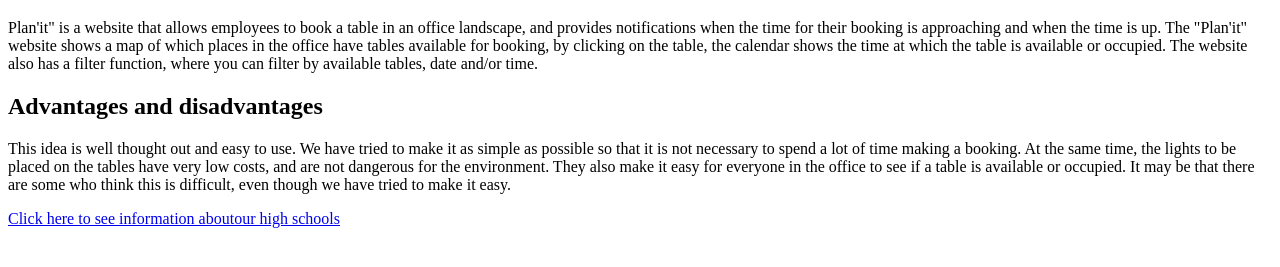
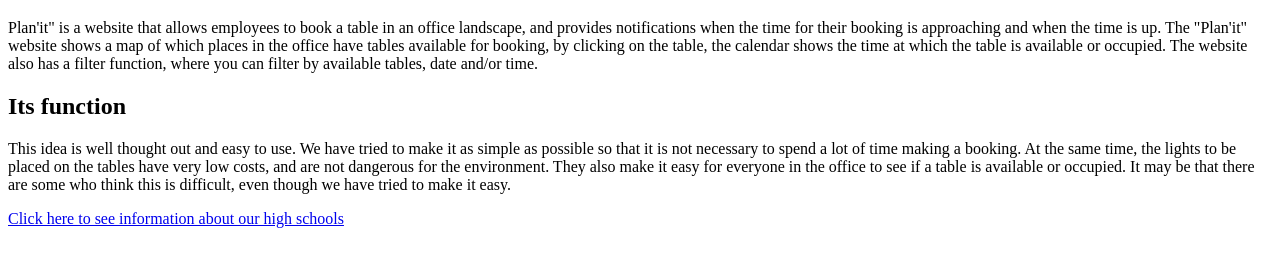
Before and after one commit to OsloMet-web/1stOblig-oblig-1-group-45, a plain HTML site: page index.html in a window 1280 px wide. Shown: the part 61-328 px from the top of the page. Drawn offline with Linux system fonts and the light colour scheme.

Commit message:
Redigerte litt

```diff
--- a/index.html
+++ b/index.html
@@ -11,14 +11,14 @@
             The "Plan'it" website shows a map of which places in the office have tables available for booking, by clicking on the table, the calendar shows the time at which the table is available or occupied.
             The website also has a filter function, where you can filter by available tables, date and/or time.</p>
 
-        <h2>Advantages and disadvantages</h2>
+        <h2>Its function</h2>
         <p>This idea is well thought out and easy to use. We have tried to make it as simple as possible so that it is not necessary to spend a lot of time making a booking.
             At the same time, the lights to be placed on the tables have very low costs, and are not dangerous for the environment.
             They also make it easy for everyone in the office to see if a table is available or occupied.
             It may be that there are some who think this is difficult, even though we have tried to make it easy.</p>
 
         <a href = "vgs.html" title="next-page">
-            Click here to see information aboutour high schools
+            Click here to see information about our high schools
         </a>
 
     </body>
```
